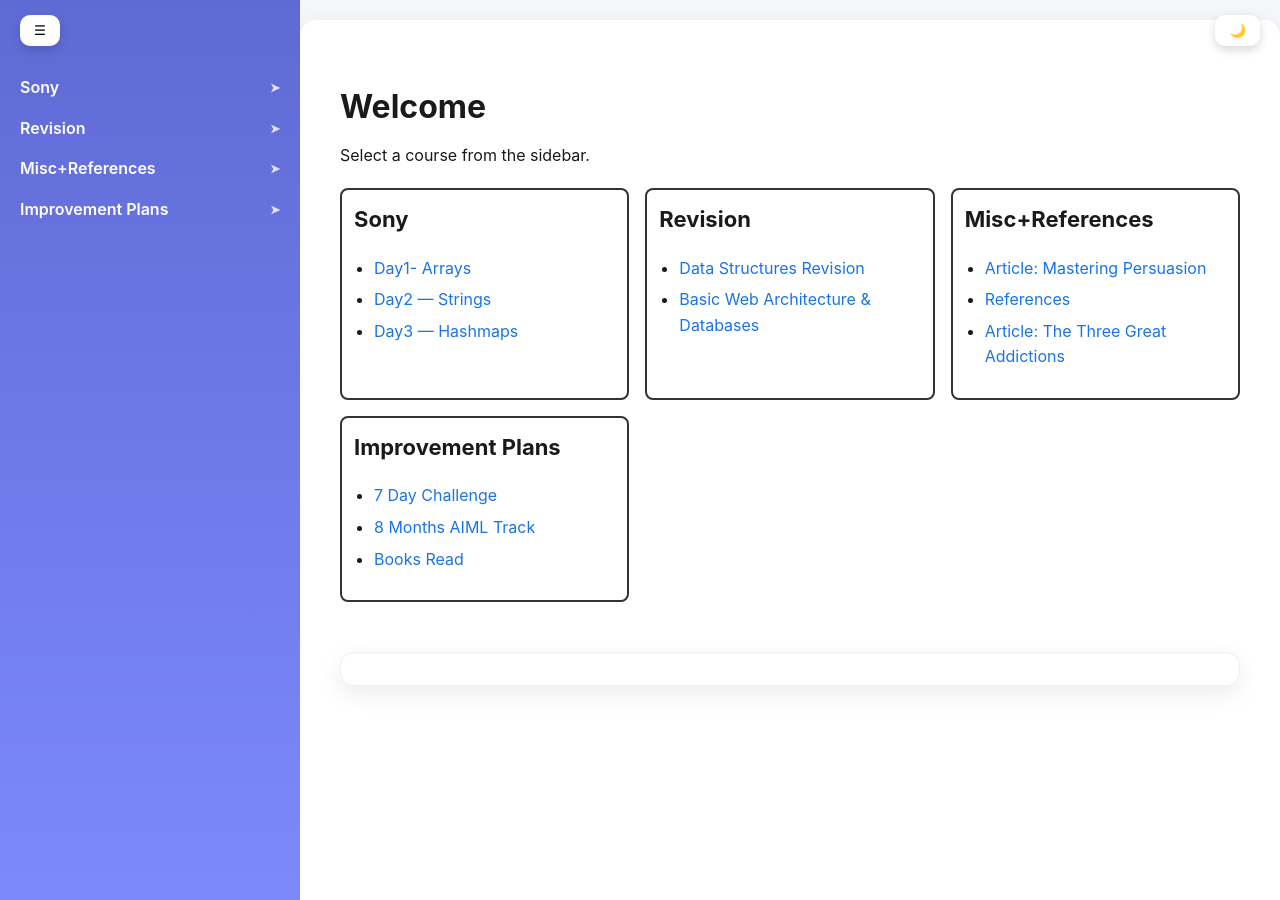
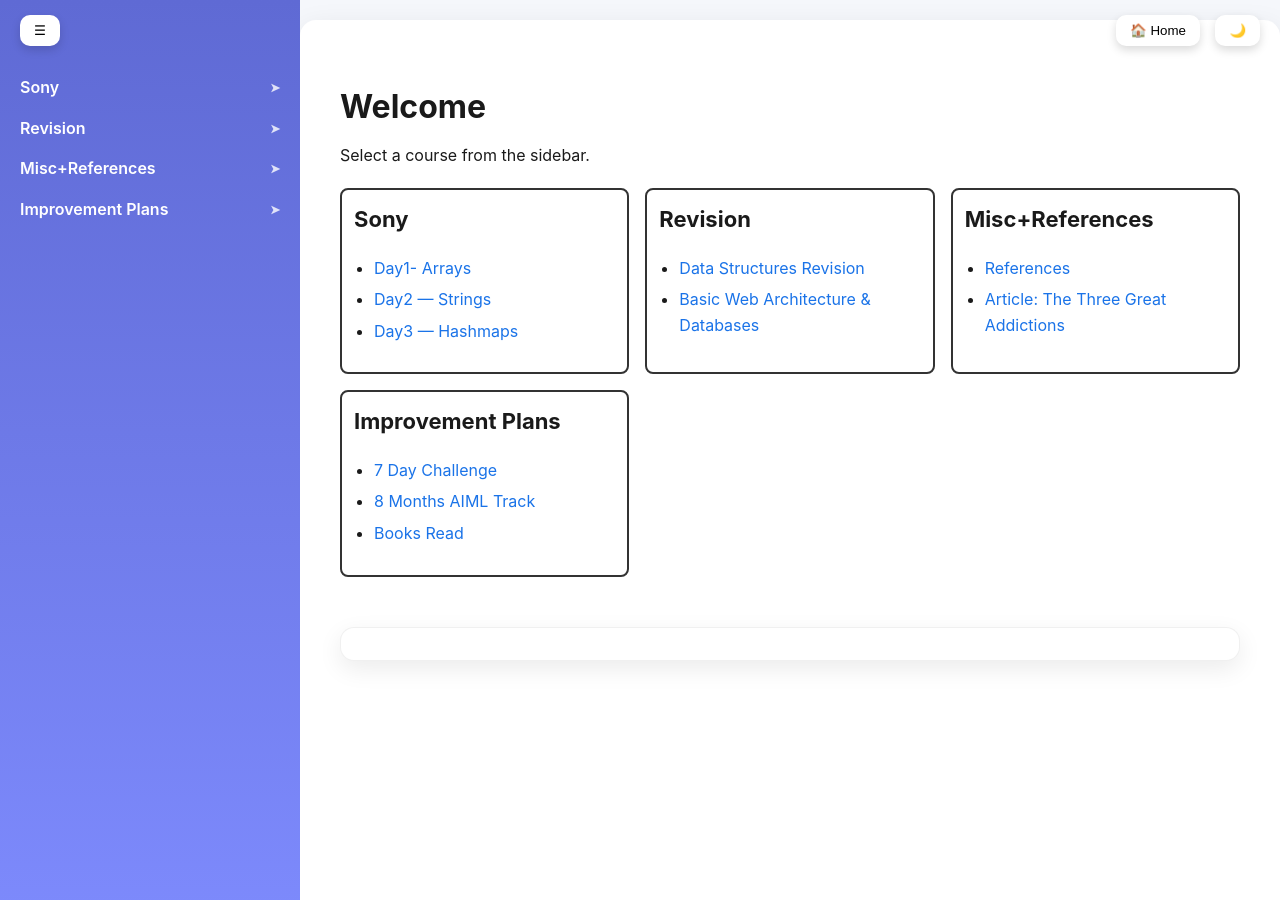
Before and after one commit to ocehuem/knowledge-base, a Jekyll site: the page built from index.md, in a window 1280 px wide and 900 px high. Built offline with Jekyll 4.4.1, drawn with Linux system fonts in a browser that asks for light colours.

Commit message:
Home button added

```diff
--- a/_courses/suggestions/blairWarren.html
+++ /dev/null
@@ -1,4 +0,0 @@
----
-title: I
----
-<H1>Mastering Persuasion: Lessons from Blair Warren’s Work</H1>
--- a/_data/courses.yml
+++ b/_data/courses.yml
@@ -18,8 +18,6 @@
 suggestions:
   name: Misc+References
   lessons:
-    - title: "Article: Mastering Persuasion"
-      url: /courses/suggestions/blairWarren.html
     - title: "References"
       url: /courses/suggestions/References.html
     - title: "Article: The Three Great Addictions"
--- a/_layouts/default.html
+++ b/_layouts/default.html
@@ -1,5 +1,6 @@
 <!DOCTYPE html>
 <html>
+
 <head>
   <title>{{ page.title }}</title>
   <meta name="viewport" content="width=device-width, initial-scale=1.0">
@@ -18,12 +19,20 @@
 
   {% include sidebar.html %}
 
+  <div class="top-controls">
     <button id="theme-toggle">🌙</button>
 
+    <button id="home" onclick="window.location.href='{{ '/' | relative_url }}'">
+      🏠 Home
+    </button>
+  </div>
   <div class="content">
     {{ content }}
 
     <div class="lesson-nav">
+
+      <!-- HOME BUTTON -->
+
       {% assign current_url = page.url %}
 
       {% for course in site.data.courses %}
@@ -44,10 +53,8 @@
       {% endif %}
 
       <!-- NEXT -->
-            {% if forloop.index0 < lessons.size | minus: 1 %}
-              {% assign next_index = forloop.index0 | plus: 1 %}
-              {% assign next = lessons[next_index] %}
-            <a href="{{ next.url | relative_url }}">
+      {% if forloop.index0 < lessons.size | minus: 1 %} {% assign next_index=forloop.index0 | plus: 1 %} {% assign
+        next=lessons[next_index] %} <a href="{{ next.url | relative_url }}">
         <span>Next</span>
         <span class="nav-icon">→</span>
         </a>
@@ -63,4 +70,5 @@
   <script src="{{ '/assets/js/main.js' | relative_url }}"></script>
 
 </body>
+
 </html>
--- a/assets/css/style.css
+++ b/assets/css/style.css
@@ -325,7 +325,7 @@
    BUTTONS
 ===================== */
 
-#theme-toggle,
+#theme-toggle,#home,
 #sidebar-toggle {
   position: fixed;
   top: 15px;
@@ -340,9 +340,10 @@
 }
 
 #theme-toggle { right: 20px; }
+#home{right: 80px; }
 #sidebar-toggle { left: 20px; z-index: 1000; }
 
-body.dark-mode #theme-toggle,
+body.dark-mode #theme-toggle,body.dark-mode #home,
 body.dark-mode #sidebar-toggle {
   background: #2a2a2a;
   color: white;
--- a/assets/js/main.js
+++ b/assets/js/main.js
@@ -123,6 +123,8 @@
     });
   });
 
+
+
   // =====================
   // THEME TOGGLE
   // =====================
```
Also changed, not shown: _courses/Revision/oneServerTwoServer.html (+0 -10 lines), 13 other files. Lines whose indentation alone changed are shown as unchanged.
